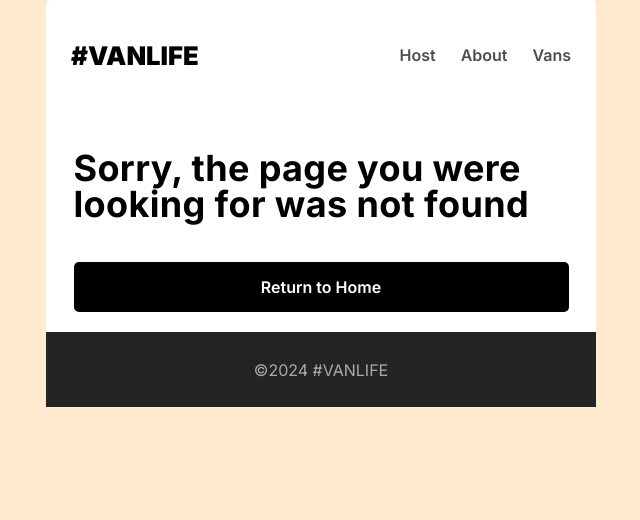
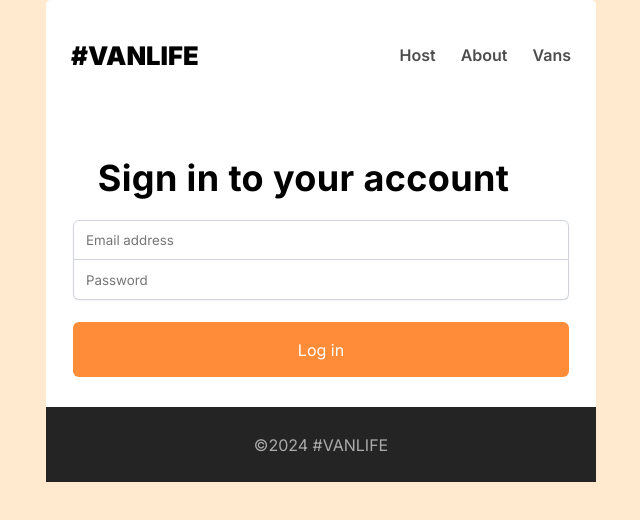
Before and after one commit to iqunlim/vanlife, a React (Vite) app: page /login in a window 1280 px wide. Before the commit this address had no page. Shown: the top 520 px of the page, without its empty margins (319-959 px from the left). Built offline with nearby package versions, Linux system fonts and the light colour scheme; what miragejs would draw is missing.

Commit message:
Work on login

```diff
--- a/src/App.css
+++ b/src/App.css
@@ -113,7 +113,8 @@ main {
 
 main.main-page {
   width: 100%;
-  height: 400px;
+  height: fit-content;
+  padding-block: 40px;
   background-image: url("./assets/mainbg.png");
   background-color: #00000046;
   -webkit-background-size: cover;
@@ -133,15 +134,9 @@ main.about-page {
   margin-top: 50px;
 }
 
-div.about-img {
-  height: 235px;
+.about-img {
   width: 100%;
-  background-image: url("./assets/aboutbg.png");
   background-size: cover;
-  -webkit-background-size: cover;
-  -moz-background-size: cover;
-  -o-background-size: cover;
-  background-position: center center;
 }
 
 h1.about-page-h1 {
@@ -160,18 +155,17 @@ h2.about-page-h2 {
 
 .explore {
   border-radius: 4px;
-  padding: 10px 35px;
+  padding: 30px 35px;
   background-color: #ffcb8d;
-  width: 90%;
-  height: 200px;
+  max-height: 30%;
   display: flex;
   flex-direction: column;
   gap: 35px;
-  margin-bottom: 55px;
+  margin: 35px 30px;
 }
 
 section.about-section {
-  width: 90%;
+  padding-inline: 20px;
   line-height: 22px;
 }
 
@@ -548,3 +542,54 @@ div.back {
   align-content: center;
   margin: auto;
 }
+.login-container {
+  display: flex;
+  flex-direction: column;
+  align-items: center;
+  gap: 1.5rem;
+  padding-inline: 27px;
+  margin-block: 30px;
+}
+
+.login-form {
+  display: flex;
+  flex-direction: column;
+  width: 100%;
+  max-width: 500px;
+}
+
+.login-form > input {
+  border: 1px solid rgba(209, 213, 219);
+  height: 40px;
+  text-indent: 10px;
+  font-family: "Inter", sans-serif;
+  box-shadow: 0px 1px 2px rgba(0, 0, 0, 0.05);
+  font-weight: 400;
+}
+
+.login-form > input:focus {
+  outline: none;
+}
+
+.login-form > input:first-of-type {
+  border-radius: 6px 6px 0px 0px;
+}
+
+.login-form > input:last-of-type {
+  border-radius: 0px 0px 6px 6px;
+  border-top: none;
+}
+
+.login-form > button {
+  background-color: #ff8c38;
+  border: none;
+  border-radius: 6px;
+  height: 55px;
+  margin-top: 22px;
+  color: white;
+  font-family: "Inter", sans-serif;
+}
+
+button.login-container__button--faded {
+  background-color: #4d4d4d;
+}
--- a/src/App.tsx
+++ b/src/App.tsx
@@ -1,4 +1,3 @@
-import React from "react";
 import { BrowserRouter, Route, Routes } from "react-router-dom";
 import "./App.css";
 import Container from "./components/Container";
@@ -19,6 +18,8 @@ import HostPricing from "./pages/Host/HostPricing";
 import NotFoundPage from "./pages/NotFound";
 
 import "./server";
+import Login from "./pages/Auth/Login";
+import AuthRequired from "./pages/Auth/AuthRequired";
 
 function App(): React.ReactElement {
   return (
@@ -31,6 +32,7 @@ function App(): React.ReactElement {
             <Route path="about" element={<About />} />
             <Route path="vans" element={<Vans />} />
             <Route path="vans/:id" element={<VanDetail />} />
+            <Route element={<AuthRequired />}>
               <Route path="host" element={<HostLayout />}>
                 <Route index element={<Dashboard />} />
                 <Route path="income" element={<Income />} />
@@ -44,6 +46,8 @@ function App(): React.ReactElement {
                 </Route>
               </Route>
             </Route>
+            <Route path="login" element={<Login />} />
+          </Route>
         </Routes>
       </BrowserRouter>
     </Container>
--- a/src/api.ts
+++ b/src/api.ts
@@ -19,3 +19,38 @@ export async function getVansFromAPI(): Promise<VanDataAll> | never {
   const data = await res.json();
   return data;
 }
+
+export type Creds = {
+  email: string;
+  password: string;
+};
+
+type User = {
+  id: string;
+  email: string;
+  name: string;
+};
+
+type TokenResponse = {
+  user: User;
+  token: string;
+};
+
+export async function loginUser(creds: Creds): Promise<TokenResponse> | never {
+  console.log(creds);
+  const res = await fetch("/api/login", {
+    method: "post",
+    body: JSON.stringify(creds),
+  });
+  const data = await res.json();
+
+  if (!res.ok) {
+    throw {
+      message: data.message,
+      statusText: res.statusText,
+      status: res.status,
+    };
+  }
+
+  return data;
+}
--- /dev/null
+++ b/src/pages/Auth/AuthRequired.tsx
@@ -0,0 +1,15 @@
+import { Outlet, Navigate } from "react-router-dom";
+
+export default function AuthRequired() {
+  const authenticated = false;
+
+  return authenticated ? (
+    <Outlet />
+  ) : (
+    <Navigate
+      to="/login"
+      state={{ msg: "Please log in to continue" }}
+      replace
+    />
+  );
+}
--- /dev/null
+++ b/src/pages/Auth/Login.tsx
@@ -0,0 +1,84 @@
+import React, { useState } from "react";
+import { useLocation, useNavigate } from "react-router-dom";
+import { APIError, Creds, loginUser } from "../../api";
+
+type StatusState = "idle" | "submitting";
+
+export default function Login() {
+  const navigate = useNavigate();
+  const location = useLocation();
+  const [status, setStatus] = useState<StatusState>("idle");
+  const [error, setError] = useState<APIError | Error | null>(null);
+  const [loginFormData, setLoginFormData] = React.useState<Creds>({
+    email: "",
+    password: "",
+  });
+
+  function handleSubmit(e: React.FormEvent<HTMLFormElement>) {
+    e.preventDefault();
+    setStatus("submitting");
+    loginUser(loginFormData)
+      .then((data) => console.log(data))
+      .then(() => navigate("/host", { replace: true }))
+      .catch((err) => {
+        if (
+          typeof err === "object" &&
+          err !== null &&
+          "statusText" in err &&
+          "status" in err
+        ) {
+          const apiErr = err as APIError;
+          setError(apiErr);
+        } else {
+          const newErr = new Error("Unknown error occured");
+          console.error(err);
+          setError(newErr);
+        }
+      })
+      .finally(() => setStatus("idle"));
+  }
+
+  function handleChange(e: React.ChangeEvent<HTMLInputElement>) {
+    const { name, value } = e.target;
+    setLoginFormData((prev) => ({
+      ...prev,
+      [name]: value,
+    }));
+  }
+
+  return (
+    <>
+      {location.state?.msg && <h2>{location.state.msg}</h2>}
+      <div className="login-container">
+        <h1>Sign in to your account</h1>
+        {error?.message && (
+          <h2 style={{ color: "red" }}>Error: {error.message}</h2>
+        )}
+        <form onSubmit={handleSubmit} className="login-form">
+          <input
+            name="email"
+            onChange={handleChange}
+            type="email"
+            placeholder="Email address"
+            value={loginFormData.email}
+          />
+          <input
+            name="password"
+            onChange={handleChange}
+            type="password"
+            placeholder="Password"
+            value={loginFormData.password}
+          />
+          <button
+            disabled={status === "submitting"}
+            className={
+              status === "submitting" ? "login-container__button--faded" : ""
+            }
+          >
+            Log in
+          </button>
+        </form>
+      </div>
+    </>
+  );
+}
--- a/src/pages/Vans/About.tsx
+++ b/src/pages/Vans/About.tsx
@@ -1,9 +1,10 @@
 import React from "react";
+import AboutBg from "../../assets/aboutbg.png";
 import { Link } from "react-router-dom";
 export default function About(): React.JSX.Element {
   return (
     <main className="about-page">
-      <div className="about-img"></div>
+      <img className="about-img" src={AboutBg} />
       <h1 className="about-page-h1">
         Don't squeeze in a sedan when you could relax in a van.
       </h1>
--- a/src/server.js
+++ b/src/server.js
@@ -3,6 +3,7 @@ import { createServer, Model, Response } from "miragejs";
 createServer({
   models: {
     vans: Model,
+    users: Model,
   },
 
   seeds(server) {
@@ -72,16 +73,23 @@ createServer({
       type: "rugged",
       hostId: "123",
     });
+
+    server.create("user", {
+      id: "123",
+      email: "b@b.com",
+      password: "b123",
+      name: "Bob",
+    });
   },
 
   routes() {
     this.namespace = "api";
     this.logging = false;
+    this.timing = 2000; // => mock a 2 second delay in server response
 
     this.get("/vans", (schema, request) => {
-      return new Response(400, {}, { errors: ["bad request"] });
-
-      //return schema.vans.all();
+      // return new Response(400, {}, {error: "Error fetching data"})
+      return schema.vans.all();
     });
 
     this.get("/vans/:id", (schema, request) => {
@@ -99,7 +107,27 @@ createServer({
       const id = request.params.id;
       return schema.vans.findBy({ id, hostId: "123" });
     });
+
+    this.post("/login", (schema, request) => {
+      const { email, password } = JSON.parse(request.requestBody);
+      // ⚠️ This is an extremely naive version of authentication. Please don't
+      // do this in the real world, and never save raw text passwords
+      // in your database 😅
+      const foundUser = schema.users.findBy({ email, password });
+      if (!foundUser) {
+        return new Response(
+          401,
+          {},
+          { message: "No user with those credentials found!" }
+        );
+      }
+
+      // At the very least, don't send the password back to the client 😅
+      foundUser.password = undefined;
+      return {
+        user: foundUser,
+        token: "Enjoy your pizza, here's your tokens.",
+      };
+    });
   },
 });
-
-// Hello
```
Lines whose indentation alone changed are shown as unchanged.
